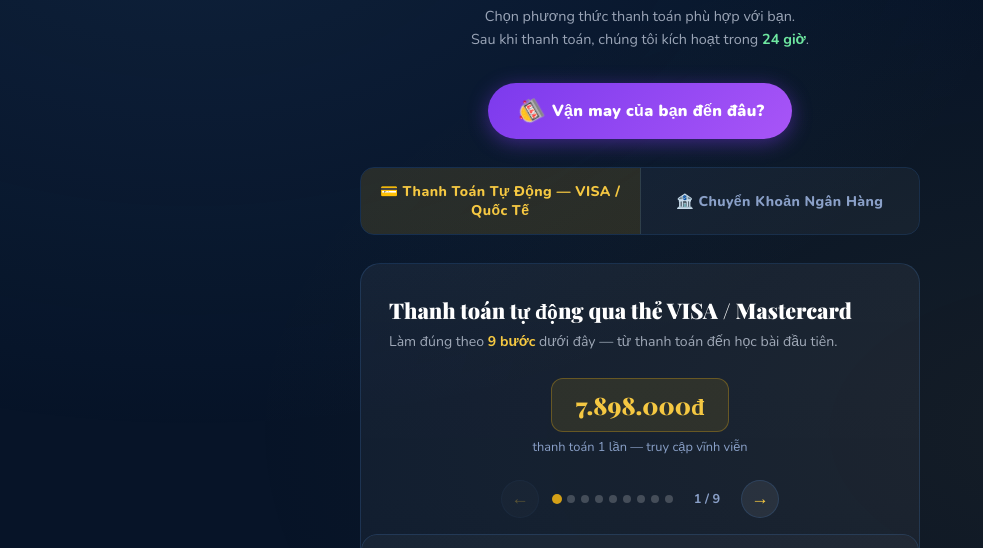
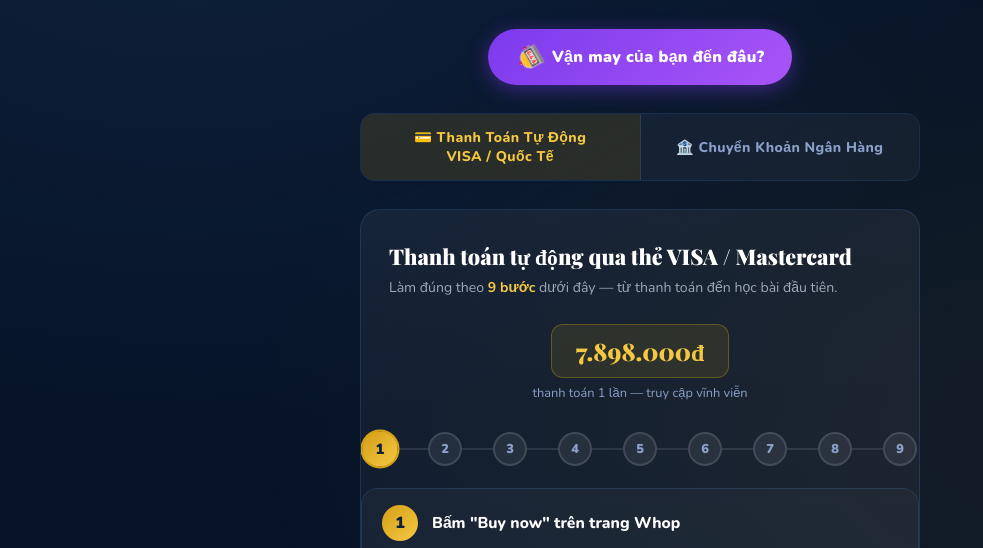
Before and after one commit to thanh0220/vantix-checkout, a website: page vantix-checkout/checkout.html in a window 1280 px wide. Shown: the part 208-756 px from the top of the page, without its empty margins (0-983 px from the left). Drawn offline with nearby package versions, Linux system fonts and the light colour scheme.

Commit message:
Add files via upload

```diff
--- a/vantix-checkout/checkout.html
+++ b/vantix-checkout/checkout.html
@@ -64,16 +64,16 @@
 .step-desc strong{color:var(--text);}
 .step-desc em{color:var(--gold-light);font-style:normal;font-weight:700;}
 /* Slider nav */
-.steps-nav{display:flex;align-items:center;justify-content:center;gap:14px;margin-bottom:16px;}
-.steps-arrow{background:rgba(255,255,255,.07);border:1px solid var(--card-border);color:var(--gold-light);
-  width:38px;height:38px;border-radius:50%;font-size:1.1rem;cursor:pointer;display:flex;align-items:center;
-  justify-content:center;transition:.18s;flex-shrink:0;}
-.steps-arrow:hover:not(:disabled){background:rgba(212,160,23,.18);border-color:var(--gold);}
-.steps-arrow:disabled{opacity:.3;cursor:default;}
-.steps-dots{display:flex;gap:6px;align-items:center;}
-.step-dot{width:8px;height:8px;border-radius:50%;background:rgba(255,255,255,.2);cursor:pointer;transition:.2s;}
-.step-dot.active{background:var(--gold);transform:scale(1.25);}
-.steps-counter{color:var(--muted);font-size:.8rem;font-weight:700;min-width:40px;text-align:center;}
+.steps-nav{display:flex;align-items:center;gap:0;margin-bottom:16px;overflow-x:auto;padding:6px 2px;}
+.steps-nav::-webkit-scrollbar{display:none;}
+.step-btn{width:34px;height:34px;min-width:34px;border-radius:50%;display:flex;align-items:center;
+  justify-content:center;font-weight:900;font-size:.8rem;cursor:pointer;flex-shrink:0;transition:.2s;
+  background:rgba(255,255,255,.07);border:2px solid rgba(255,255,255,.12);color:var(--muted);}
+.step-btn.active{background:linear-gradient(135deg,var(--gold),var(--gold-light));color:#0D1F3C;
+  border-color:var(--gold);transform:scale(1.15);}
+.step-btn.done{background:rgba(212,160,23,.15);border-color:rgba(212,160,23,.35);color:var(--gold-light);}
+.step-connector{flex:1;height:2px;background:rgba(255,255,255,.1);min-width:6px;}
+.step-connector.done{background:rgba(212,160,23,.35);}
 
 /* BANK BOX */
 .bank-box{background:rgba(255,255,255,.03);border:1px solid rgba(212,160,23,.25);
@@ -419,7 +419,6 @@
   <div class="page-header">
     <div class="page-icon">💳</div>
     <div class="page-title">Hướng Dẫn Thanh Toán</div>
-    <div class="page-sub">Chọn phương thức thanh toán phù hợp với bạn.<br>Sau khi thanh toán, chúng tôi kích hoạt trong <strong style="color:var(--green-glow);">24 giờ</strong>.</div>
   </div>
 
   <!-- SPIN TRIGGER -->
@@ -509,7 +508,7 @@
 
   <!-- TAB SWITCHER -->
   <div class="tab-bar">
-    <button class="tab active" onclick="switchTab('visa')">💳 Thanh Toán Tự Động — VISA / Quốc Tế</button>
+    <button class="tab active" onclick="switchTab('visa')">💳 Thanh Toán Tự Động<br>VISA / Quốc Tế</button>
     <button class="tab" onclick="switchTab('bank')">🏦 Chuyển Khoản Ngân Hàng</button>
   </div>
 
@@ -527,12 +526,7 @@
       </div>
 
       <div class="steps-slider-wrap" id="stepsSlider">
-        <div class="steps-nav">
-          <button class="steps-arrow" id="stepsPrev" onclick="stepsGo(-1)" disabled>&#8592;</button>
-          <div class="steps-dots" id="stepsDots"></div>
-          <span class="steps-counter" id="stepsCounter">1 / 9</span>
-          <button class="steps-arrow" id="stepsNext" onclick="stepsGo(1)">&#8594;</button>
-        </div>
+        <div class="steps-nav" id="stepsNav"></div>
         <div class="steps-track-outer">
           <div class="steps-track" id="stepsTrack">
 
@@ -1272,10 +1266,7 @@
   var cur = 0, total = 9;
   var track = document.getElementById('stepsTrack');
   var outer = document.querySelector('.steps-track-outer');
-  var dotsWrap = document.getElementById('stepsDots');
-  var counter = document.getElementById('stepsCounter');
-  var prevBtn = document.getElementById('stepsPrev');
-  var nextBtn = document.getElementById('stepsNext');
+  var nav   = document.getElementById('stepsNav');
   var startX = 0, isDrag = false;
 
   function syncHeight(){
@@ -1283,38 +1274,51 @@
     if(slides[cur]) outer.style.height = slides[cur].offsetHeight + 'px';
   }
 
-  // build dots
+  // build numbered progress bar
   for(var i=0;i<total;i++){
-    var d = document.createElement('span');
-    d.className = 'step-dot' + (i===0?' active':'');
-    d.setAttribute('data-i', i);
-    d.onclick = function(){ stepsGoTo(+this.getAttribute('data-i')); };
-    dotsWrap.appendChild(d);
+    if(i>0){
+      var line = document.createElement('div');
+      line.className = 'step-connector';
+      line.id = 'scon-'+(i-1);
+      nav.appendChild(line);
+    }
+    var btn = document.createElement('div');
+    btn.className = 'step-btn' + (i===0?' active':'');
+    btn.textContent = i+1;
+    btn.setAttribute('data-i', i);
+    btn.onclick = function(){ stepsGoTo(+this.getAttribute('data-i')); };
+    nav.appendChild(btn);
+  }
+
+  function updateNav(){
+    nav.querySelectorAll('.step-btn').forEach(function(b,i){
+      b.classList.toggle('active', i===cur);
+      b.classList.toggle('done', i<cur);
+    });
+    nav.querySelectorAll('.step-connector').forEach(function(c,i){
+      c.classList.toggle('done', i<cur);
+    });
+    // scroll active btn into view
+    var active = nav.querySelector('.step-btn.active');
+    if(active) active.scrollIntoView({inline:'center', behavior:'smooth', block:'nearest'});
   }
 
   function stepsGoTo(n){
     cur = Math.max(0, Math.min(total-1, n));
     track.style.transform = 'translateX(-'+cur+'00%)';
     syncHeight();
-    counter.textContent = (cur+1)+' / '+total;
-    prevBtn.disabled = cur===0;
-    nextBtn.disabled = cur===total-1;
-    dotsWrap.querySelectorAll('.step-dot').forEach(function(d,i){
-      d.classList.toggle('active', i===cur);
-    });
+    updateNav();
   }
 
   window.stepsGo = function(dir){ stepsGoTo(cur+dir); };
 
-  // set height on load (wait for images)
   window.addEventListener('load', syncHeight);
-  // also run immediately in case already loaded
   syncHeight();
 
-  // touch/mouse swipe
+  // swipe
   outer.addEventListener('touchstart',function(e){ startX=e.touches[0].clientX; },{ passive:true });
   outer.addEventListener('touchend',function(e){
-    var dx=e.changedTouches[0].clientX - startX;
+    var dx=e.changedTouches[0].clientX-startX;
     if(Math.abs(dx)>40) stepsGo(dx<0?1:-1);
   },{ passive:true });
   outer.addEventListener('mousedown',function(e){ startX=e.clientX; isDrag=true; });
```
